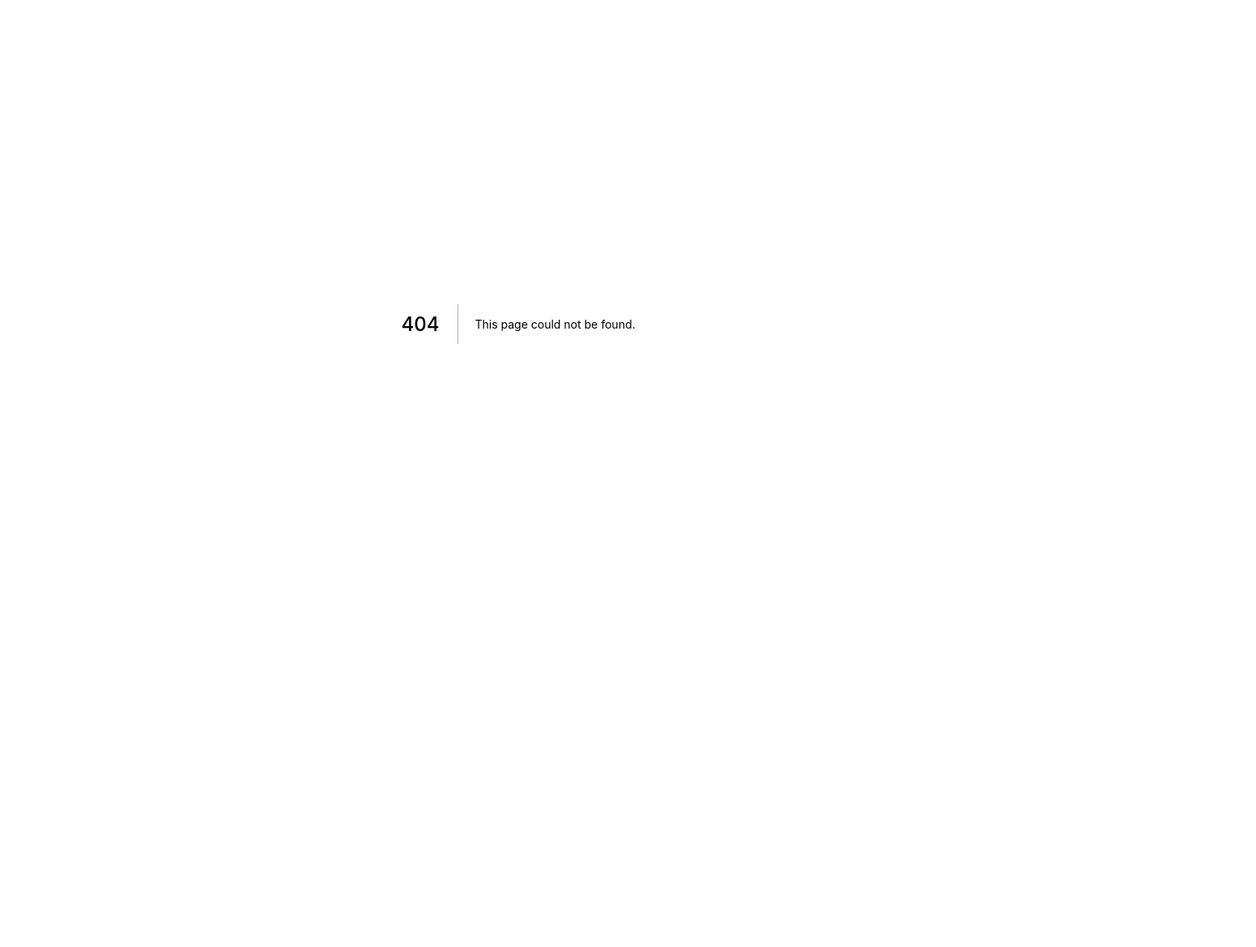
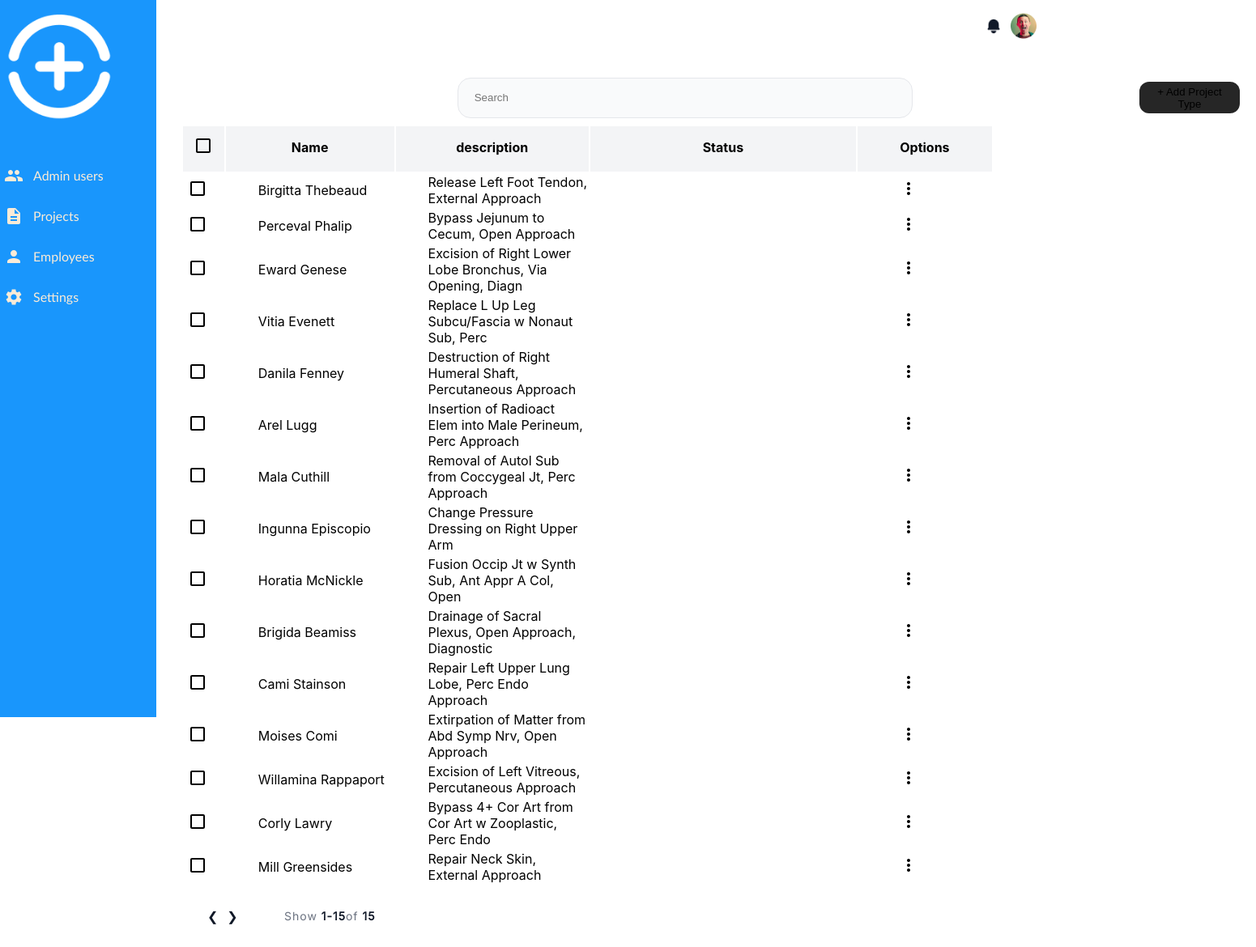
Before and after one commit to akesh01/demo-nextjs, a Next.js app: page /Settings/Skills in a window 1280 px wide. Before the commit this address had no page. Shown: the whole page at 81% size, 1551 px wide, since content can reach past the window. Before the commit the page ends 800 px from the top, so only its background shows below. Built offline with nearby package versions, Linux system fonts and the light colour scheme.

Commit message:
deployment

```diff
--- a/components/Settings/ProjectTypeList.tsx
+++ b/components/Settings/ProjectTypeList.tsx
@@ -5,9 +5,8 @@ import MoreVertIcon from "@mui/icons-material/MoreVert";
 import CheckBoxOutlineBlankIcon from "@mui/icons-material/CheckBoxOutlineBlank";
 import records from '../../ProjectType.json';
 import PaginationElement from '../PaginationElement';
-const ProjectTypeList = () => {
+const ProjectTypeList = ({ isopen, setisopen }: any) => {
 
-  const [isopen, setisopen] = useState(false);
   const [tableData, setTableData] = useState<Array<any>>(records);
   const [currentPageData,setCurrentPageData] = useState<Array<any>>([]);
   const [currentPage,setCurrentPage] = useState(1);
--- a/components/Settings/SkillsList.tsx
+++ b/components/Settings/SkillsList.tsx
@@ -1,11 +1,113 @@
-import React from 'react'
 
-const SkillsList = () => {
+import React, { useEffect, useState } from 'react'
+import styles from '../../styles/ItemList.module.css'
+import MoreVertIcon from "@mui/icons-material/MoreVert";
+import CheckBoxOutlineBlankIcon from "@mui/icons-material/CheckBoxOutlineBlank";
+import records from '../../ProjectType.json';
+import PaginationElement from '../PaginationElement';
+const SkillsList = ({ isopen, setisopen }: any) => {
+
+  const [tableData, setTableData] = useState<Array<any>>(records);
+  const [currentPageData,setCurrentPageData] = useState<Array<any>>([]);
+  const [currentPage,setCurrentPage] = useState(1);
+      const no_of_pages = 15 ;
+      const last_page = Math.ceil(tableData.length /no_of_pages) ;
+
+  useEffect(() => {
+    setCurrentPageData([
+      ...tableData.slice (
+        (currentPage-1)*no_of_pages,
+        currentPage* no_of_pages)
+    ])
+  },[currentPage]) ;
+
+
+
+  const handlePaginationLeft = ()=> {
+    if(currentPage === 1)
+        return ;
+    else {
+      setCurrentPage((prev)=> prev- 1)
+      console.log("Page no decreased");
+
+    }
+
+  }
+
+  const handlePaginationRight = ()=> {
+    if(currentPage === last_page)
+     return ;
+  else {
+    setCurrentPage((prev)=> prev + 1)
+    console.log("Page no decreased");
+  }
+  }
+
   return (
-    <div>
+    <div style={{ marginTop: "150px", marginRight: "100px" }}>
+    <table
+      style={{
+        marginLeft: isopen ? "14rem" : "7rem",
+        transition: "0.5s",
+        width: isopen ? "85%" : "90%",
+      }}
+      className={styles.table}
+    >
+      <thead style={{ backgroundColor: "#F3F4F6", height: "46px" }}>
+        <tr
+          style={{
+            color: "black",
+            display: "table-row",
+            paddingLeft: "20px",
+          }}
+        >
+          <th style={{ width: "14px" }}>
+            <CheckBoxOutlineBlankIcon />
+          </th>
+          <th style={{ width: "120px", padding: "20px" }} scope="col">
+          Name
+          </th>
+          <th style={{ width: "90px", padding: "20px" }} scope="col">
+            description
+          </th>
+          <th style={{ width: "200px", padding: "20px" }} scope="col">
+            Status
+          </th>
+          <th style={{ width: "55px", padding: "20px" }} scope="col">
+            Options
+          </th>
+        </tr>
+      </thead>
+      <tbody
+      style={{
+        backgroundColor:"#FFFFFF",
+      }}>
+        {tableData.map((user, index): any => (
+          <tr key={index}>
+            <td>
+              <CheckBoxOutlineBlankIcon style={{ marginLeft: "5px" }} />
+            </td>
+            <td style={{ paddingLeft: "40px" }}>{user.name}</td>
+            <td style={{ paddingLeft: "40px" }}>{user.description}</td>
+            <td style={{ paddingLeft: "90px" }}>{user.status}</td>
+            <td>
+              <MoreVertIcon style={{ marginLeft: "50px" }} />
+            </td>
+          </tr>
+        ))}
+      </tbody>
+      <PaginationElement
+        handlePaginationLeftPage = {handlePaginationLeft}
+        handlePaginationRightPage = {handlePaginationRight}
+        currentPage = {currentPage}
+        no_of_pages = {no_of_pages}
+        last_page = {last_page}
+        userData = {tableData}
+        />
+    </table>
+  </div>
 
-    </div>
   )
 }
 
-export default SkillsList
+export default SkillsList;
--- a/components/SideBar.tsx
+++ b/components/SideBar.tsx
@@ -51,7 +51,8 @@ function Sidebar({ isopen, setisopen }: any) {
       className={styles.sidebar}
     >
       {isopen == true && (
-        <Image className={styles.healthsymbol} src={healthimage} />
+
+          <Image className={styles.healthsymbol} src={healthplus} />
       )}
       {isopen == false && (
         <Image className={styles.healthplus} src={healthplus} />
--- a/pages/Admin/Settings/ProjectType.tsx
+++ b/pages/Settings/Skills.tsx
@@ -1,15 +1,15 @@
 
 
-import { List, TablePagination } from '@mui/material';
+import { List } from '@mui/material';
 import Head from 'next/head';
 import React, { useState } from 'react'
-import SearchBar from '../../../components/SearchBar';
-import ProjectTypeList from '../../../components/Settings/ProjectTypeList';
-import SideBar from '../../../components/SideBar';
-import Topbar from '../../../components/Topbar';
-import styles from '../../../styles/Adminusers.module.css'
+import SearchBar from '../../components/SearchBar';
+import SkillsList from '../../components/Settings/SkillsList';
+import SideBar from '../../components/SideBar';
+import Topbar from '../../components/Topbar';
+import styles from '../../styles/Adminusers.module.css'
 
-const ProjectType = () => {
+const Skills = () => {
   const [currenPageNo,setCurrentPageNo] = useState(1);
   const [isopen, setisopen] = useState(false);
   const no_of_pages = 15 ;
@@ -19,15 +19,13 @@ const ProjectType = () => {
   return (
     <>
       <Topbar/>
-
       <SearchBar title="Project Type" btn="Add Project Type"/>
       <div className={styles.sidebar}>
         <SideBar isopen={isopen} setisopen={setisopen}/>
        </div>
       <div>
-        <ProjectTypeList/>
+        <SkillsList isopen={isopen} setisopen={setisopen}/>
       </div>
-
 
     <div>
 
@@ -36,4 +34,4 @@ const ProjectType = () => {
   )
 }
 
-export default ProjectType ;
+export default Skills ;
--- a/styles/SideBar.module.css
+++ b/styles/SideBar.module.css
@@ -30,7 +30,7 @@
     margin: 0%;
     margin-top: 10px;
   }
-  .sidebarlist #active {
+  .sidebarlist  #active {
     background-color: #fff;
   }
   .sidebar .sidebarlist .row:hover {
@@ -54,7 +54,7 @@
   }
   .healthsymbol {
     font-size: xx-large;
-    width: 100%;
+    width: 200px;
     min-width: 100px;
     max-width: 200px;
     max-height: 100px;
```
Also changed, not shown: pages/Settings/EmployeeType.tsx (renamed from pages/Admin/Settings/EmployeeType.tsx, +6 -6 lines), pages/Settings/ProjectType.tsx (renamed from pages/Admin/Settings/Skills.tsx, +10 -9 lines).
